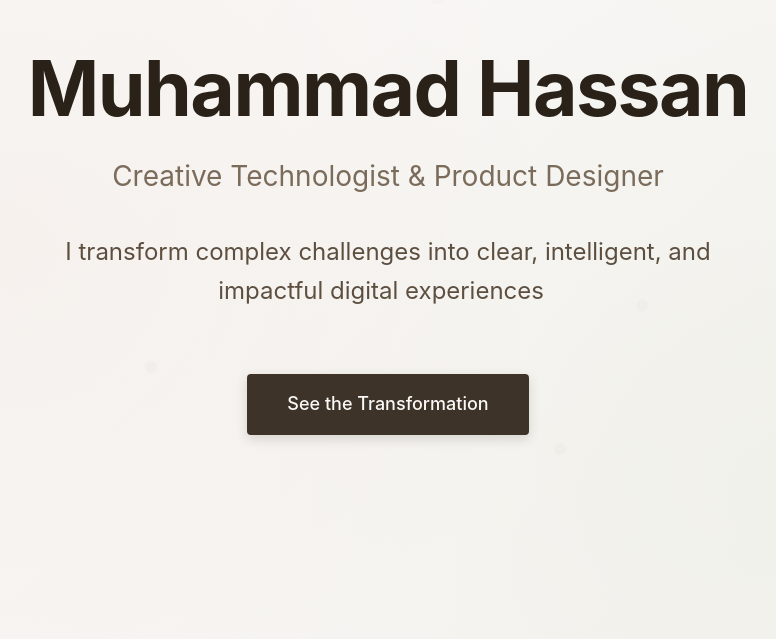
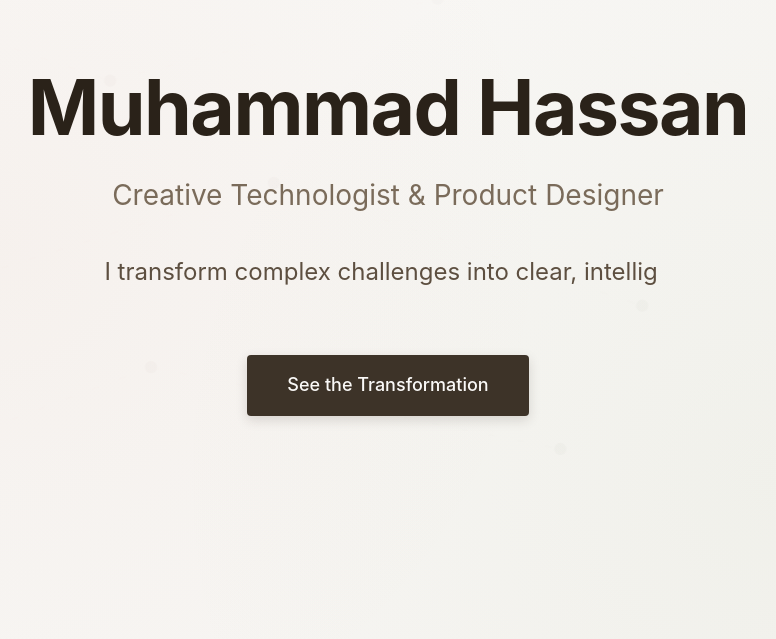
Before and after one commit to Mr-Hassan-Javaid/Hassan-Portfolio, a Next.js app: page / in a window 1280 px wide. Shown: the part 161-800 px from the top of the page, without its empty margins (252-1028 px from the left). Built offline with nearby package versions, Linux system fonts and the light colour scheme.

Commit message:
Hero line fix

```diff
--- a/app/page.tsx
+++ b/app/page.tsx
@@ -13,12 +13,18 @@ import GlitchIntro from '@/components/GlitchIntro'
 export default function Home() {
   const [isEmailModalOpen, setIsEmailModalOpen] = useState(false)
   const [showIntro, setShowIntro] = useState(true)
+  const [introComplete, setIntroComplete] = useState(false)
+
+  const handleIntroComplete = () => {
+    setShowIntro(false)
+    setIntroComplete(true)
+  }
 
   return (
     <>
-      {showIntro && <GlitchIntro onComplete={() => setShowIntro(false)} />}
+      {showIntro && <GlitchIntro onComplete={handleIntroComplete} />}
       <main>
-        <Hero />
+        <Hero introComplete={introComplete} />
         <ThinkingSection />
         <ProcessSection />
         <ProofSection />
--- a/components/Hero.tsx
+++ b/components/Hero.tsx
@@ -4,12 +4,18 @@ import { useEffect, useState } from 'react'
 import { motion } from 'framer-motion'
 import styles from './Hero.module.css'
 
-export default function Hero() {
+interface HeroProps {
+  introComplete?: boolean
+}
+
+export default function Hero({ introComplete = true }: HeroProps) {
   const fullTagline =
     'I transform complex challenges into clear, intelligent, and impactful digital experiences'
   const [displayedText, setDisplayedText] = useState('')
 
   useEffect(() => {
+    if (!introComplete) return
+
     let cancelled = false
     let interval: ReturnType<typeof setInterval> | null = null
 
@@ -42,7 +48,7 @@ export default function Hero() {
       }
       clearTimeout(delayTimeout)
     }
-  }, [fullTagline])
+  }, [fullTagline, introComplete])
 
   return (
     <section className={styles.hero}>
```
